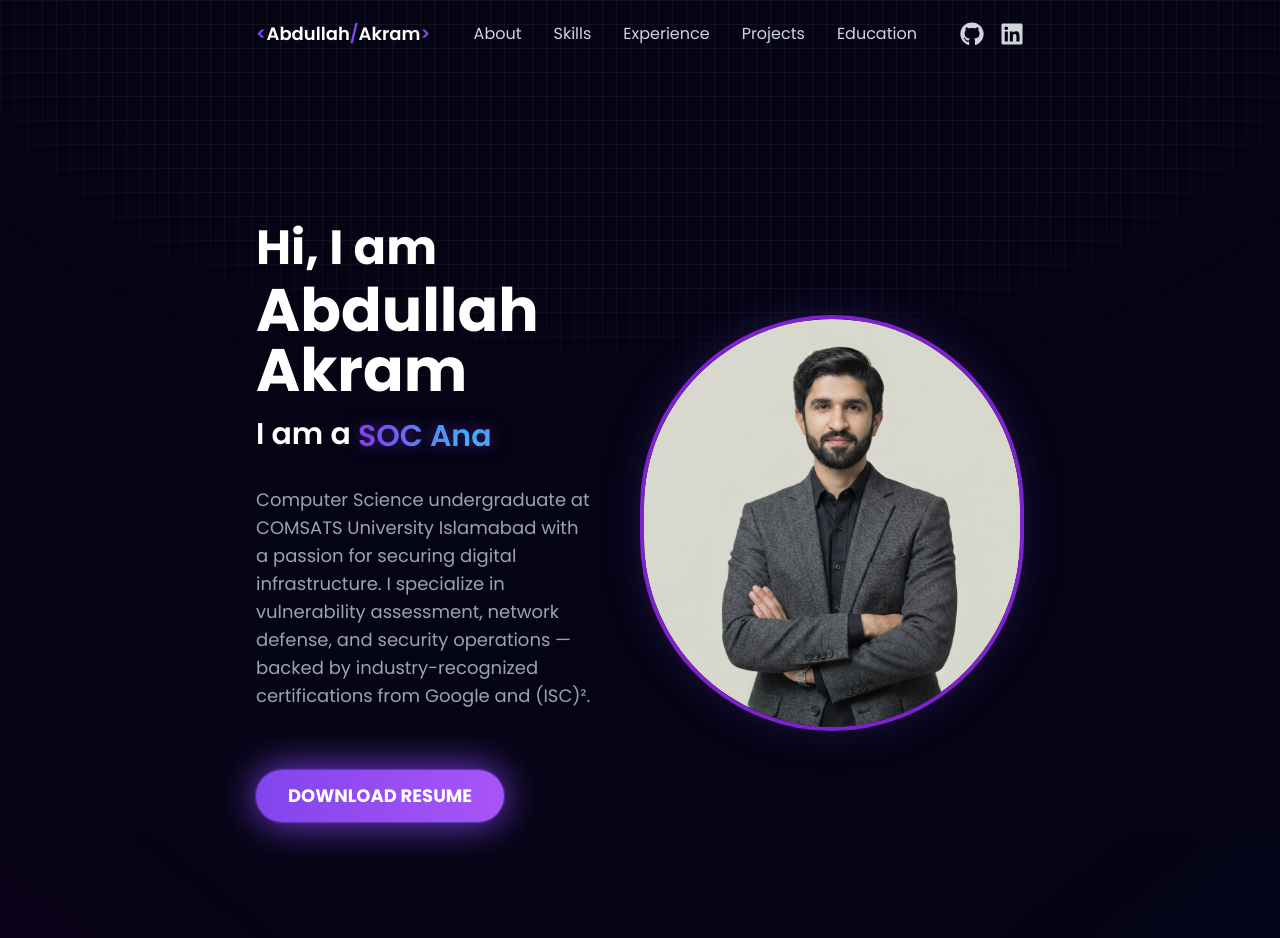
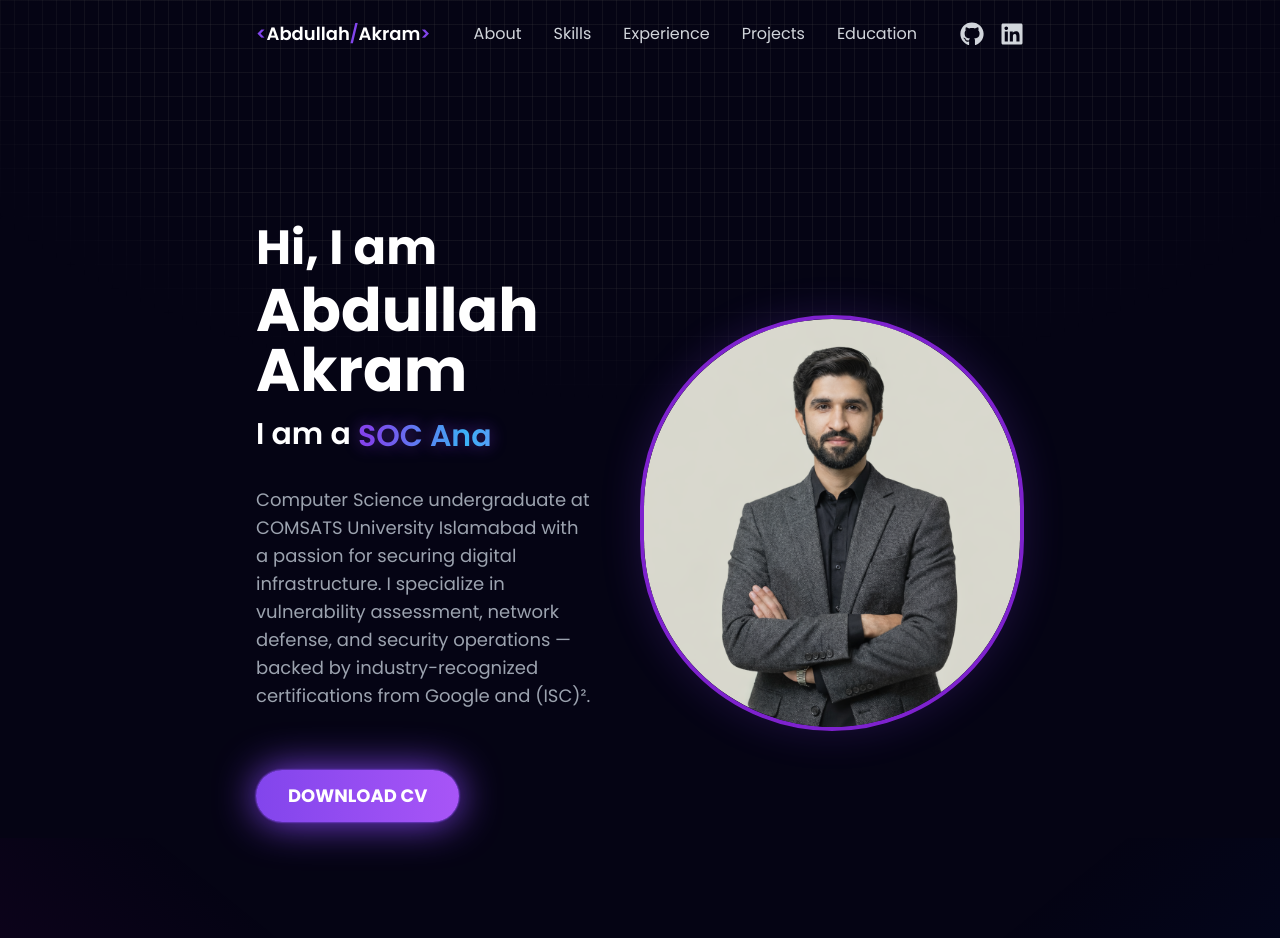
Before and after one commit to Abdullah-Akram04/Porfolio, a React (Vite) app: page / in a window 1280 px wide. Shown: the top 938 px of the page. Built offline with nearby package versions, Linux system fonts and the light colour scheme.

Commit message:
button details

```diff
--- a/src/components/About/About.jsx
+++ b/src/components/About/About.jsx
@@ -83,7 +83,7 @@ Computer Science undergraduate at COMSATS University Islamabad with a passion fo
               boxShadow: '0 0 2px #8245ec, 0 0 2px #8245ec, 0 0 40px #8245ec',
             }}
           >
-            DOWNLOAD RESUME
+            DOWNLOAD CV
           </a>
 
         </div>
```
